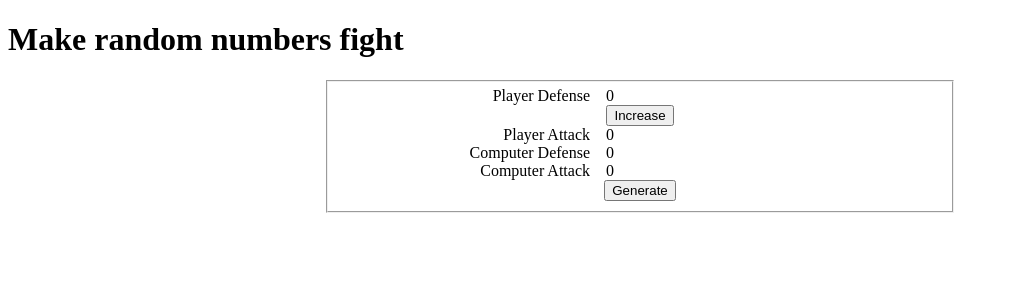
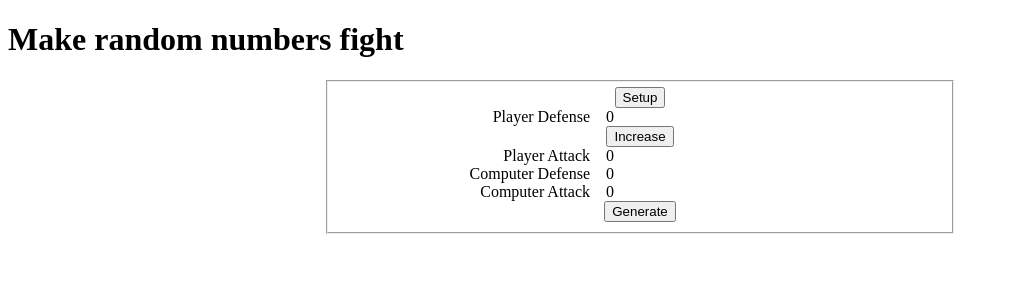
Before and after one commit to HoboZeke/hobozeke.github.io, a Jekyll site: the page games/index.html, which Jekyll copies as it is, in a window 1280 px wide. Shown: the top 300 px of the page, without its empty margins (0-1009 px from the left). Built offline with Jekyll 4.4.1, drawn with Linux system fonts in a browser that asks for light colours.

Commit message:
Update index.html

```diff
--- a/games/index.html
+++ b/games/index.html
@@ -28,8 +28,9 @@
 
 
  <script type = "text/javascript">
- function roll(){
-   //create variables for form elements
+ function setup()
+  {
+    //create variables for form elements
  var playerDefense = document.getElementById("playerDefense");
  var playerAttack = document.getElementById("playerAttack");
  var computerDefense = document.getElementById("computerDefense");
@@ -79,6 +83,10 @@
  <h1>Make random numbers fight</h1>
  <form>
   <fieldset>
+   <button type = "button"
+     onclick = "setup()">
+    Setup
+   </button>
    <label>Player Defense</label>
    <span id = "playerDefense">0</span>
    <button type = "button"
```
Also changed, not shown: other parts of games/index.html (+3 -0 lines).
